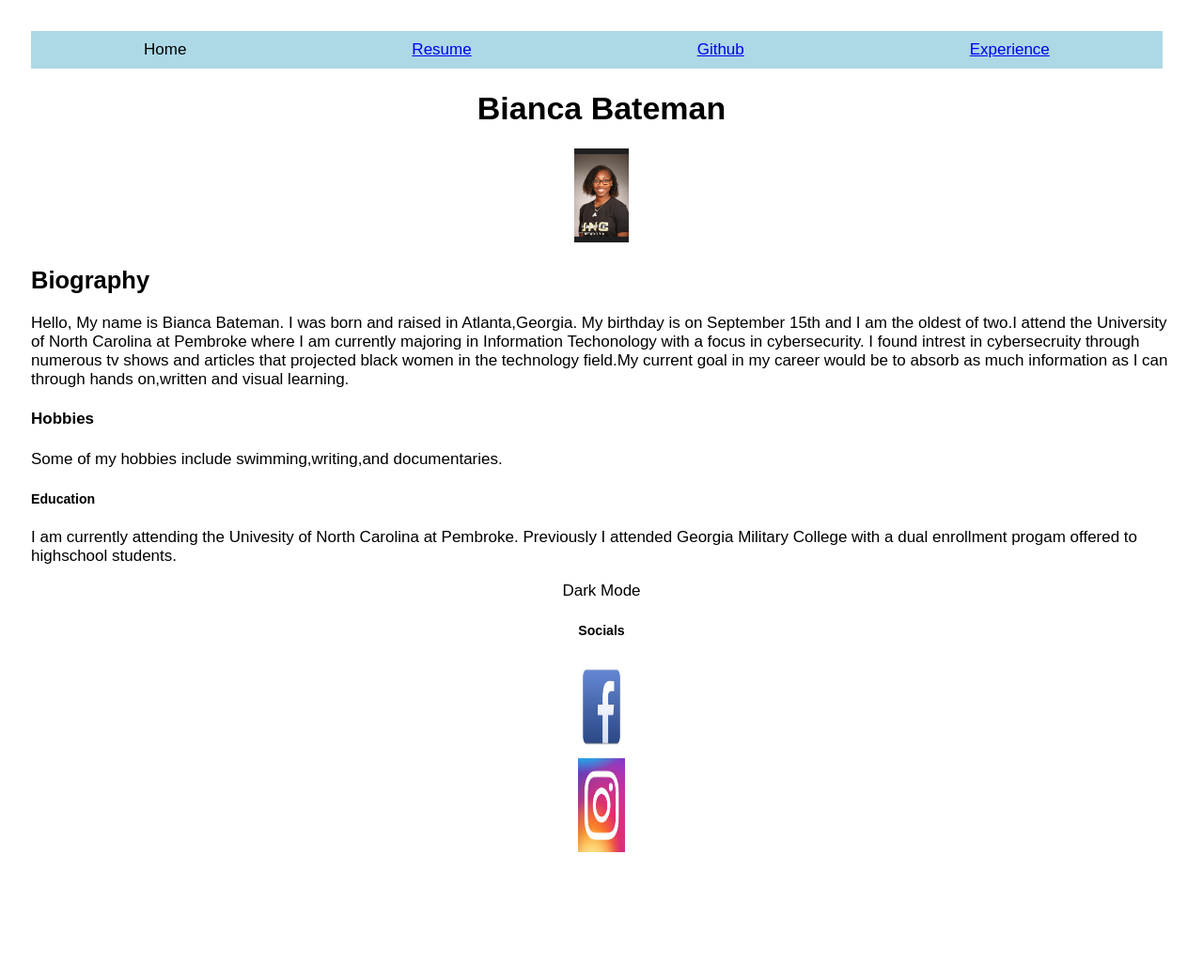
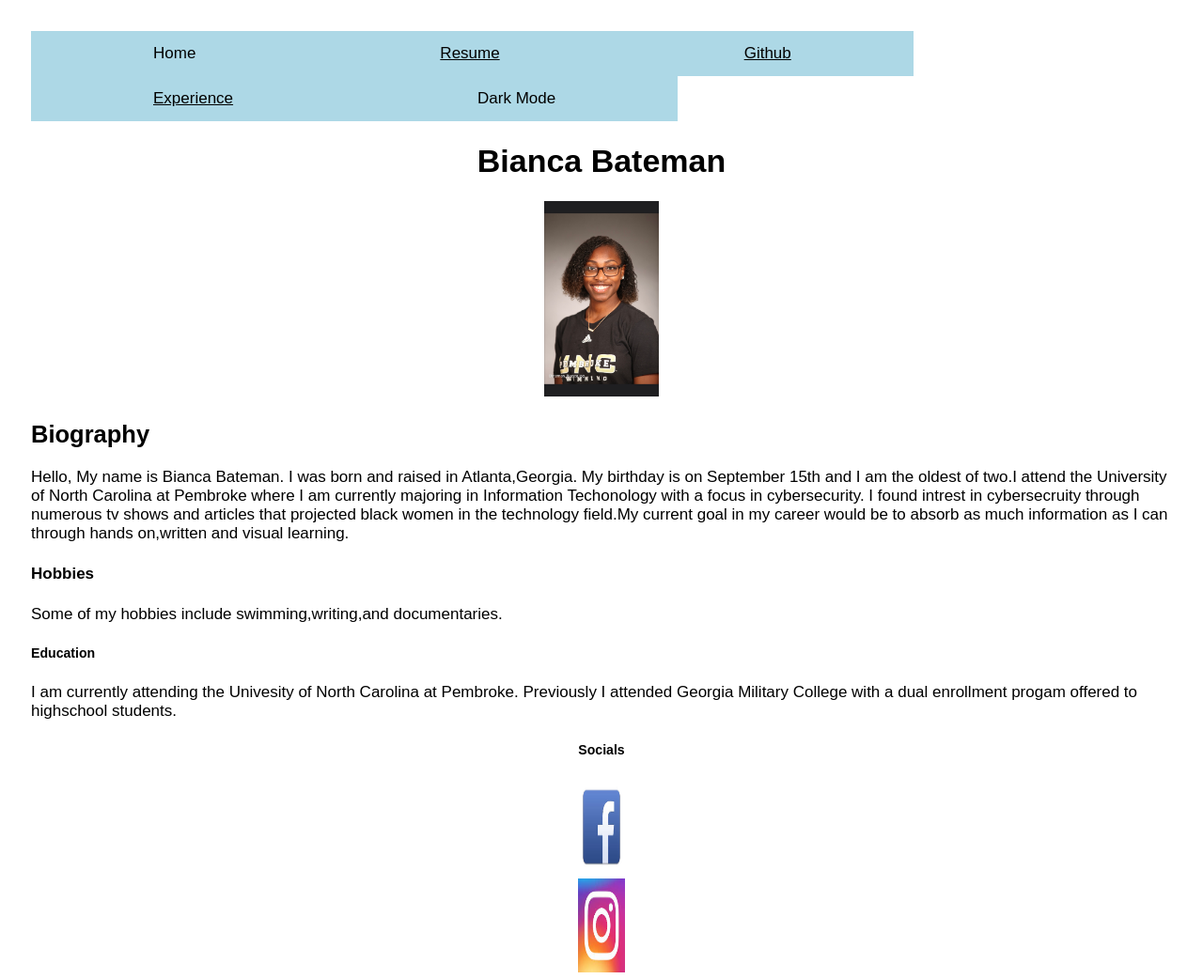
Before and after one commit to bbateman1/bbateman2.github.io, a plain HTML site: page index.html in a window 1280 px wide. Shown: the whole page at 94% size. Before the commit the page ends 962 px from the top, so only its background shows below. Drawn offline with Linux system fonts and the light colour scheme.

Commit message:
angel's custom changes

```diff
--- a/index.html
+++ b/index.html
@@ -5,12 +5,6 @@
     <meta charset="utf-8">
     <title>Bianca Bateman</title>
     <link rel="stylesheet" href="styles.css">
-	<body style="background-color:#FFFFFF;">
-
-
-</head>
-
-
 <style>
 			ul {
 			  list-style-type: none;
@@ -24,12 +18,22 @@ li {
 			li a {
 					display: block;
 					text-align: left;
-		padding: 10px 120px;
+					padding: 14px 130px;
 					background-color: #add8e6;
+					color: black;
 
+			}
+			.dark-mode {
+			  background-color: rgb(0, 0, 0);
+			  color: #add8e6;
 			}
 
 </style>
+
+</head>
+
+
+
 
 
 <body>
@@ -40,13 +44,14 @@ li a {
   <li><a href="https://docs.google.com/document/d/1gOG6RoSSQKHux9Du6vqMKLLT6PUQQJvDjryZqxc6LnY/edit">Resume</a></li>
   <li><a href="https://github.com/bbateman1/bbateman2.github.io.git">Github</a></li>
   <li><a href="https://www.linkedin.com/in/bianca-love-bateman-847420227/">Experience</a></li>
+  <li><a button onclick="myFunction()">Dark Mode</button></a></li>
 </ul>
 </style>
 
 
 	<style="background-color:blue;">
 	<h1 style="color:#black;">Bianca Bateman</h1>
-    <img src="IMG_0893.jpg" alt="My Picture" ></img>
+    <img class = "img1" src="IMG_0893.jpg" alt="My Picture" ></img>
     <p>
 <style>
 	h2 {
@@ -69,19 +74,15 @@ li a {
 <style>
 body{
 	padding: 25px;
-  background-color:#white;
+  background-color:white;
   color: black;
   font-size: 17px;
 }
 
-.dark-mode {
-  background-color: black;
-  color: #add8e6;
-}
+
 </style>
 <body>
-	<p style="toggle-align:center;";
-	<button onclick="myFunction()">Dark Mode</button>
+	<p style="text-align:center";></p>
 <script>
 	function myFunction() {
 		var element = document.body;
--- a/styles.css
+++ b/styles.css
@@ -6,3 +6,11 @@ body {
 img {
     height: 100px;
 }
+.img1{
+    max-width: 10%;
+   height: auto;
+   object-fit:cover;
+}
+li a:hover {
+	background-color: rgb(81, 158, 202);
+  }
```
Lines whose indentation alone changed are shown as unchanged.
